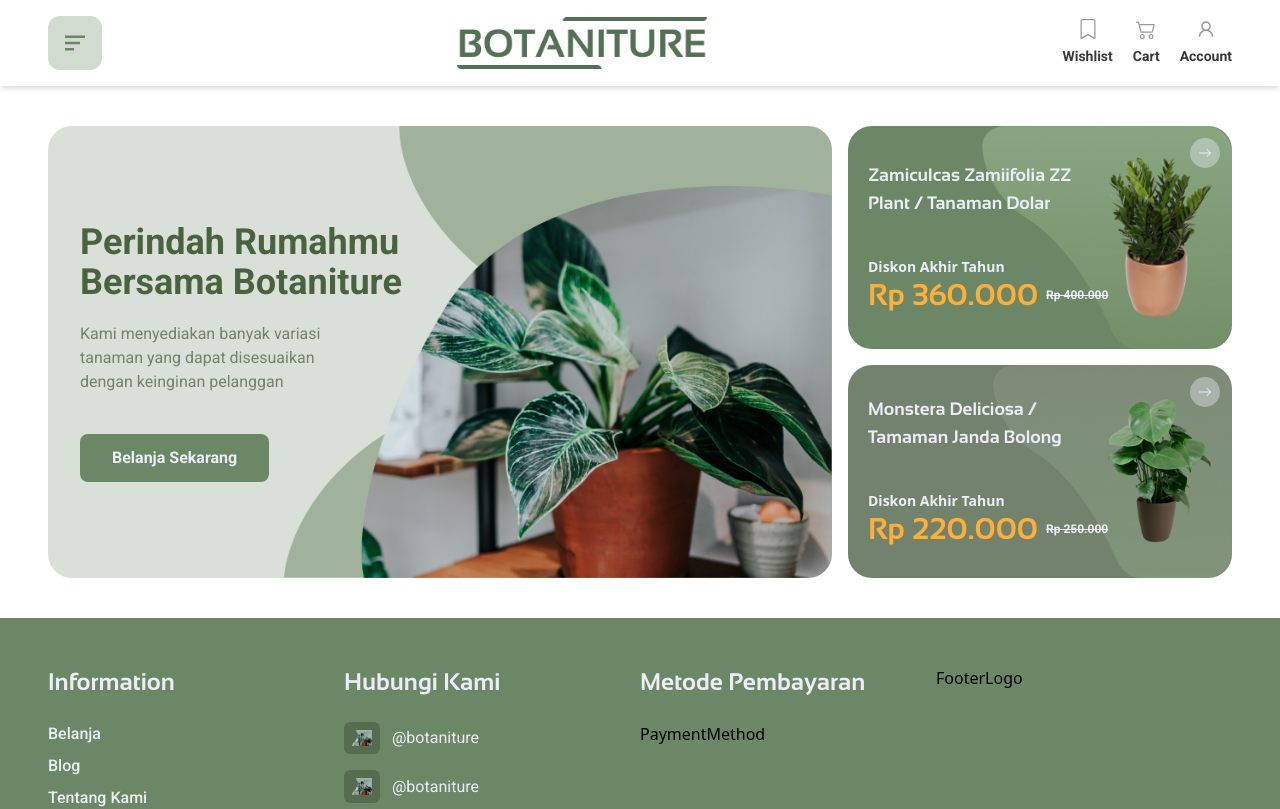
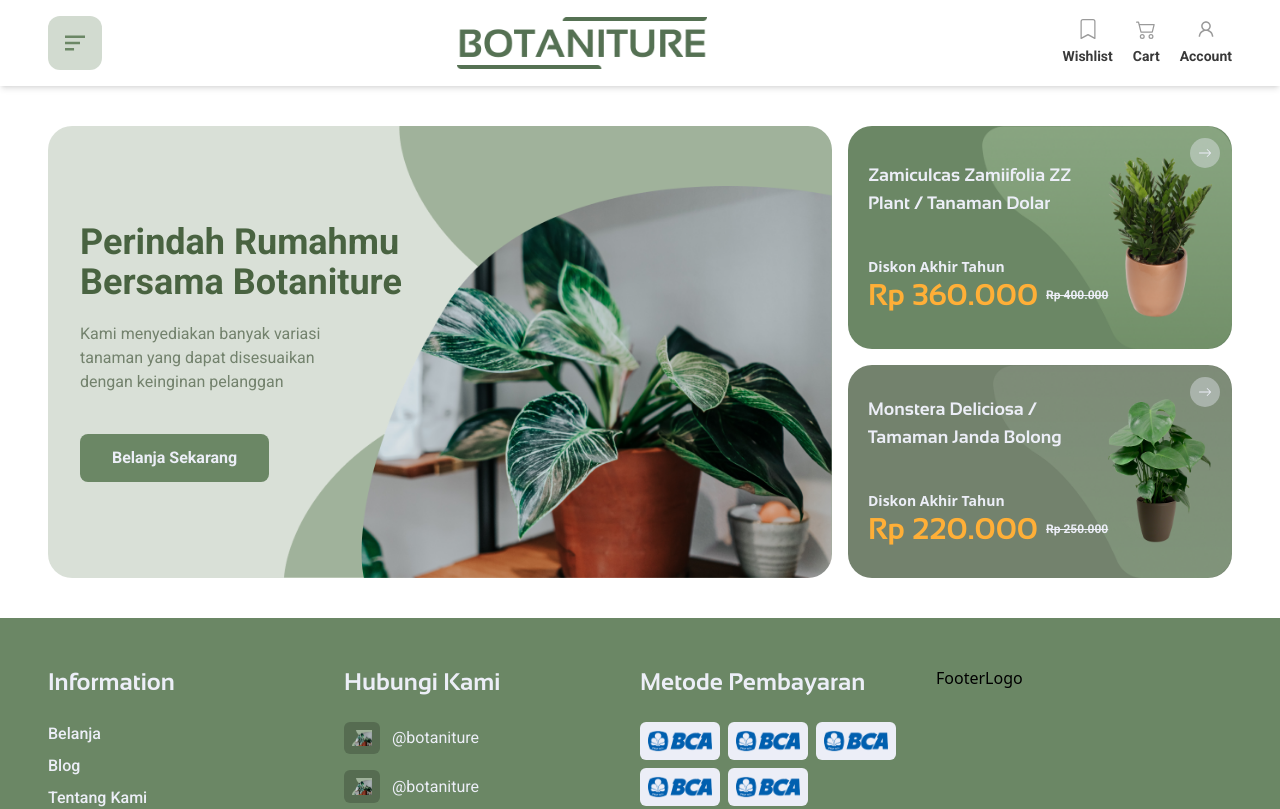
Before and after one commit to juliansyahrifqi/botaniture-frontend, a Next.js app: page / in a window 1280 px wide. Shown: the top 809 px of the page. Built offline with nearby package versions, Linux system fonts and the light colour scheme.

Commit message:
feat: add payment method item component in footer

```diff
--- a/src/app/components/Footer/PaymentMethod.tsx
+++ b/src/app/components/Footer/PaymentMethod.tsx
@@ -1,7 +1,19 @@
-import React from 'react'
+import PaymentMethodItem from "../PaymentMethodItem"
+
+const paymentMethodList = [
+  { id: 1, image: '/bca-icon.png'},
+  { id: 2, image: '/bca-icon.png'},
+  { id: 3, image: '/bca-icon.png'},
+  { id: 4, image: '/bca-icon.png'},
+  { id: 5, image: '/bca-icon.png'},
+]
 
 export default function PaymentMethod() {
   return (
-    <div>PaymentMethod</div>
+    <div className="flex flex-wrap gap-2">
+      {paymentMethodList.map((payment) => (
+        <PaymentMethodItem image={payment.image} key={payment.id}/>
+      ))}
+    </div>
   )
 }
--- /dev/null
+++ b/src/app/components/PaymentMethodItem/index.tsx
@@ -0,0 +1,15 @@
+import Image from "next/image";
+
+interface PaymentMethodItemProps {
+  image: string;
+}
+
+export default function PaymentMethodItem(props: PaymentMethodItemProps) {
+  const { image } = props;
+
+  return (
+    <div className="bg-white p-2 rounded-md">
+      <Image alt={image} src={image} width={64} height={22}/>
+    </div>
+  )
+}
```
Also changed, not shown: public/bca-icon.png (added).
